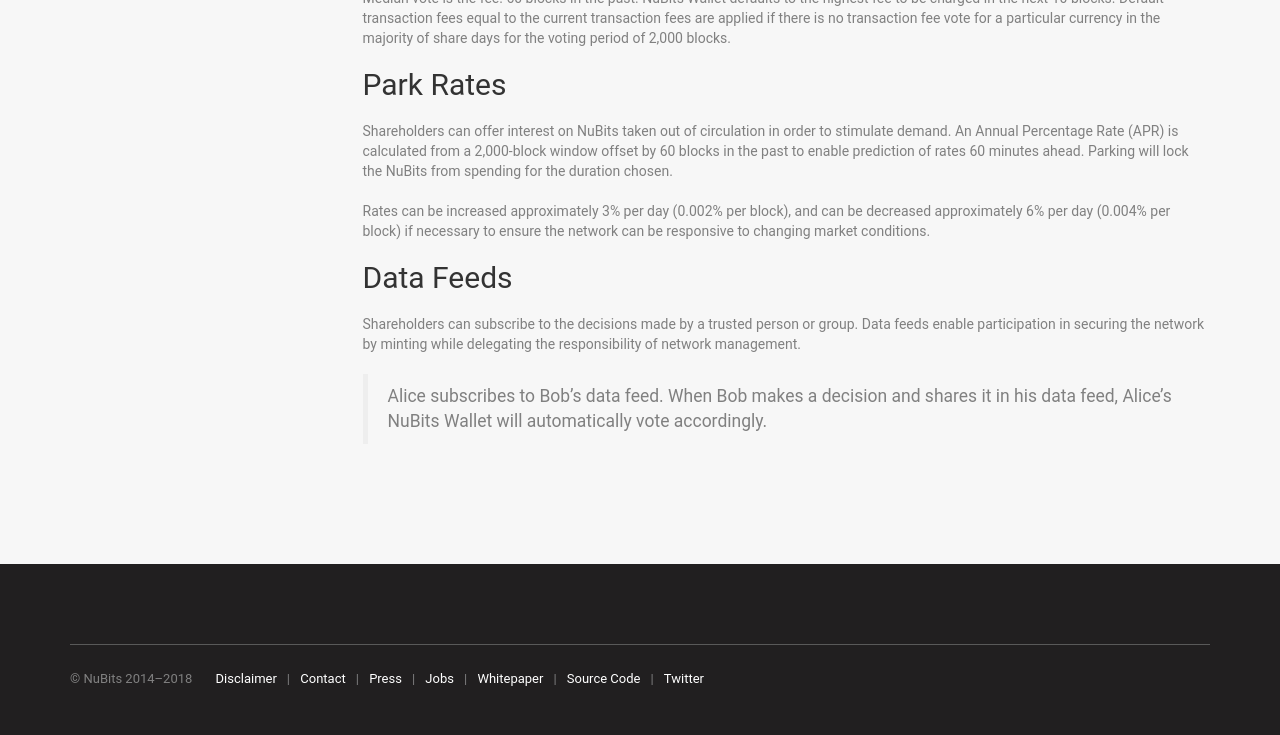
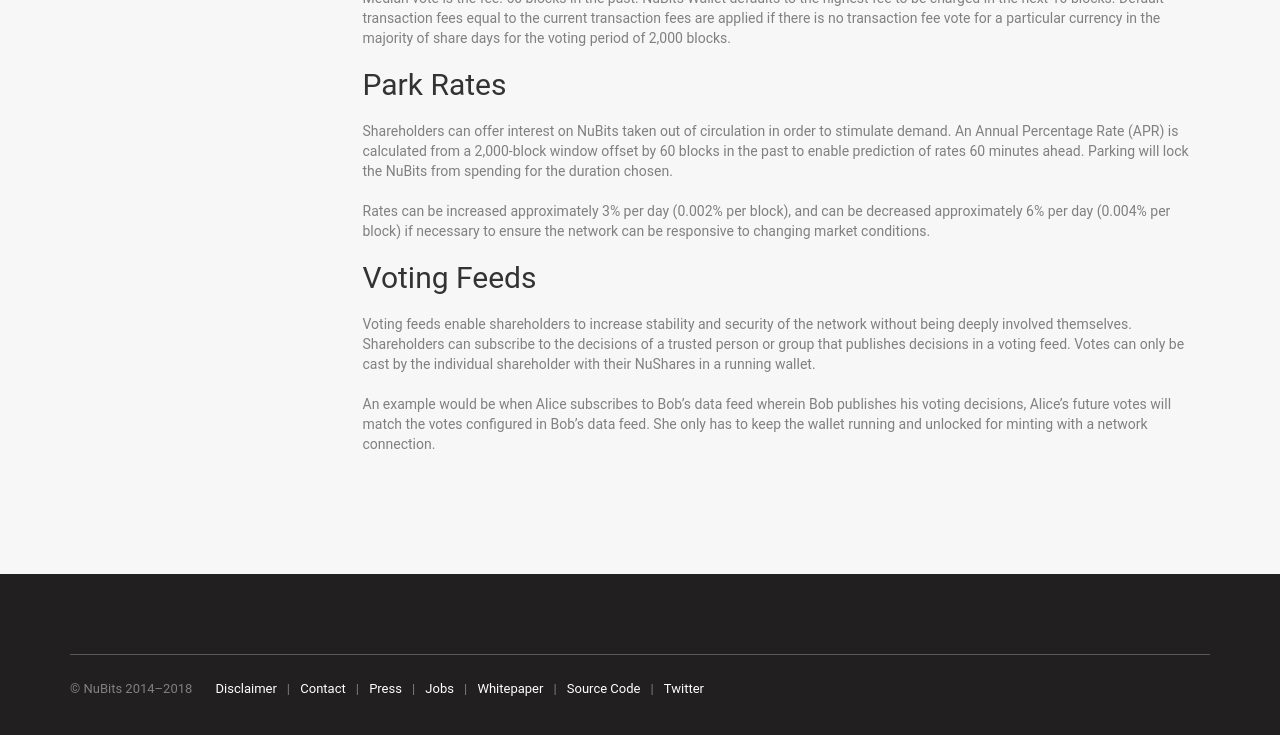
Before and after one commit to NuNetwork/nunetwork.github.io, a Jekyll site: the page built from _pages/nushares.md, in a window 1280 px wide and 900 px high, scrolled down 699 px. Shown: the top 735 px of the window. Built offline with Jekyll 4.4.1, drawn with Linux system fonts in a browser that asks for light colours.

Commit message:
Update nushares.md

```diff
--- a/_pages/nushares.md
+++ b/_pages/nushares.md
@@ -32,8 +32,8 @@
 
 Rates can be increased approximately 3% per day (0.002% per block), and can be decreased approximately 6% per day (0.004% per block) if necessary to ensure the network can be responsive to changing market conditions.
 
-## Data Feeds
+## Voting Feeds
 
-Shareholders can subscribe to the decisions made by a trusted person or group. Data feeds enable participation in securing the network by minting while delegating the responsibility of network management.
+Voting feeds enable shareholders to increase stability and security of the network without being deeply involved themselves. Shareholders can subscribe to the decisions of a trusted person or group that publishes decisions in a voting feed. Votes can only be cast by the individual shareholder with their NuShares in a running wallet.
 
-> Alice subscribes to Bob's data feed. When Bob makes a decision and shares it in his data feed, Alice's NuBits Wallet will automatically vote accordingly.
+An example would be when Alice subscribes to Bob's data feed wherein Bob publishes his voting decisions, Alice's future votes will match the votes configured in Bob's data feed. She only has to keep the wallet running and unlocked for minting with a network connection.
```
